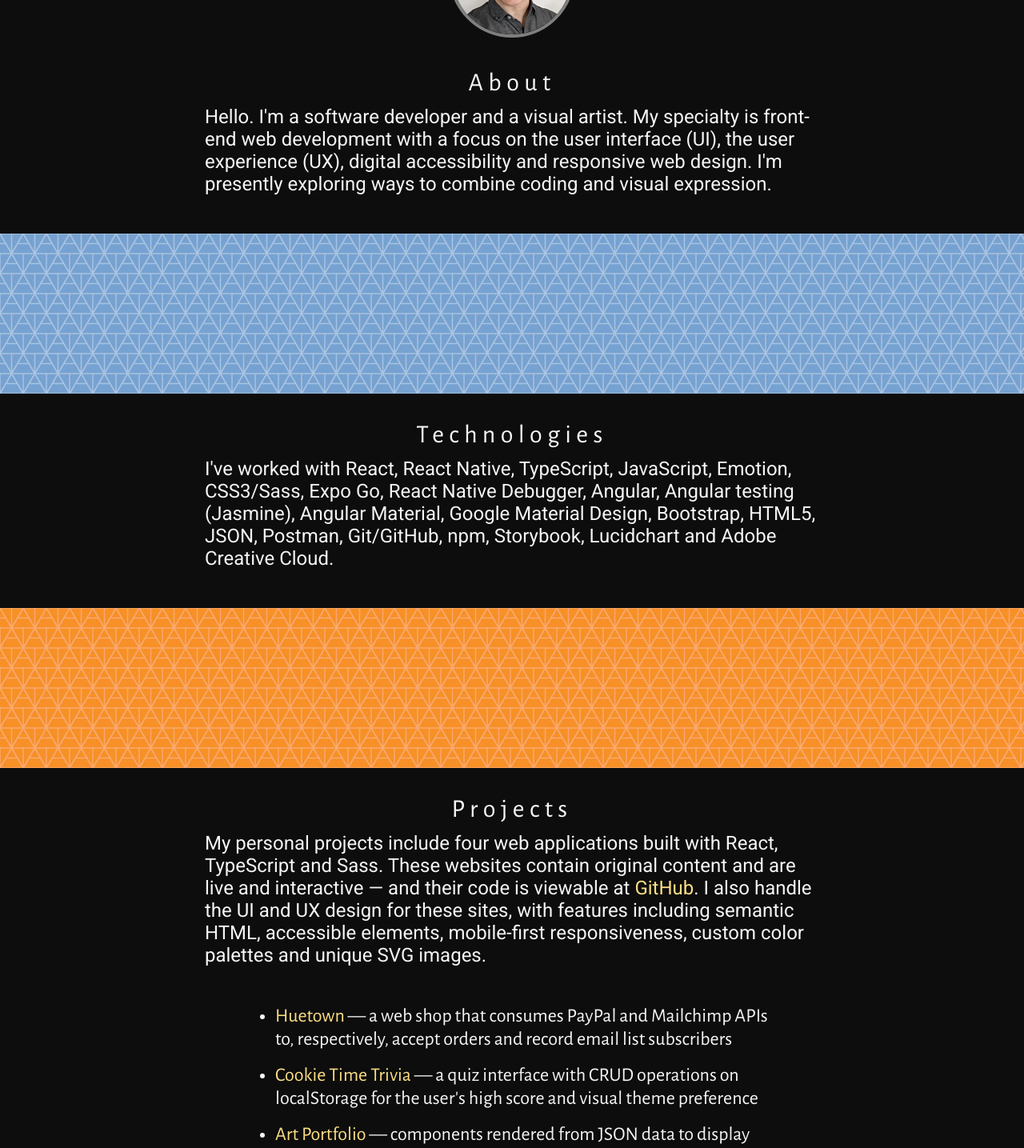
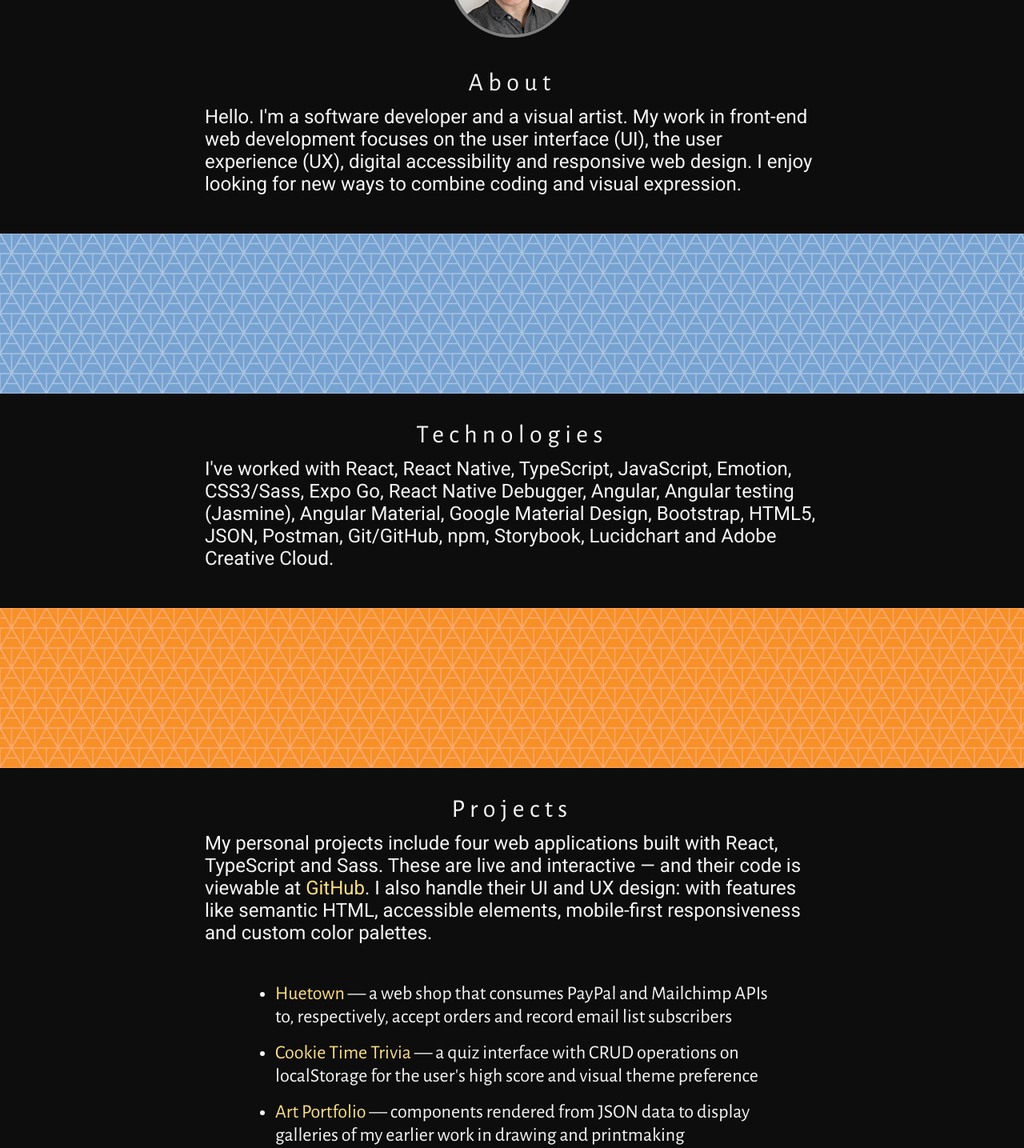
Before and after one commit to alecthibodeau/alecthibodeau.github.io, a React (Create React App) app: page / in a window 1280 px wide. Shown: the part 480-1915 px from the top of the page at 80% size. Built offline with nearby package versions, Linux system fonts and the light colour scheme.

Commit message:
Rewrite descriptive text

```diff
--- a/src/components/Footer.tsx
+++ b/src/components/Footer.tsx
@@ -29,17 +29,14 @@ function Footer(): JSX.Element {
     <footer>
       <div className="banner-04"></div>
       <section id={constants.sections.information}>
-        <div className="section-title">{helpers.formatTitleCase(constants.sections.information)}</div>
+        <div className="section-title">
+          {helpers.formatTitleCase(constants.sections.information)}
+        </div>
         <div className="information-box">
           {constants.informationItems.map(renderInformationItem)}
         </div>
-        <div>
-          <p>
-            I design and maintain this code portfolio site with React, TypeScript
-            and Sass (<a className="text-link" href={constants.hypertextReference.gitHub}>see
-            the code at GitHub</a>). Scroll up for more <a className="text-link" href="#projects">projects</a>.
-          </p>
-          <div className="credit">{`Alec Thibodeau, ${new Date().getFullYear()}`}</div>
+        <div className="credit">
+          {`Alec Thibodeau, ${new Date().getFullYear()}`}
         </div>
         <div className="stripes-container">
           {Array(7).fill('stripe').map((item: string, index: number) => {
--- a/src/components/Main.tsx
+++ b/src/components/Main.tsx
@@ -59,9 +59,9 @@ function Main(): JSX.Element {
         <img src={headshot} className="headshot-img" alt="Alec Thibodeau headshot" />
         <div className="section-title">{helpers.formatTitleCase(sections.about)}</div>
         <p>
-          Hello. I'm a software developer and a visual artist. My specialty is front-end
-          web development with a focus on the user interface (UI), the user experience (UX),
-          digital accessibility and responsive web design. I'm presently exploring ways to
+          Hello. I'm a software developer and a visual artist. My work in front-end
+          web development focuses on the user interface (UI), the user experience (UX),
+          digital accessibility and responsive web design. I enjoy looking for new ways to
           combine coding and visual expression.
         </p>
       </section>
@@ -80,10 +80,10 @@ function Main(): JSX.Element {
         <div className="section-title">{helpers.formatTitleCase(sections.projects)}</div>
         <p>
           My personal projects include four web applications built with React, TypeScript and Sass.
-          These websites contain original content and are live and interactive &mdash; and their code is
+          These are live and interactive &mdash; and their code is
           viewable at <a href={hypertextReference.gitHub} className="text-link">GitHub</a>.
-          I also handle the UI and UX design for these sites, with features including semantic HTML,
-          accessible elements, mobile-first responsiveness, custom color palettes and unique SVG images.
+          I also handle their UI and UX design: with features like semantic HTML,
+          accessible elements, mobile-first responsiveness and custom color palettes.
         </p>
         <ul>
           {projectItems.slice(0, 3).map(renderProjectDescription)}
--- a/src/styles/styles.scss
+++ b/src/styles/styles.scss
@@ -175,8 +175,8 @@ p {
 
   .project-info-title {
     margin-bottom: 12px;
-    font-size: 1.125rem;
-    font-weight: 500;
+    font-size: 1.25rem;
+    font-weight: 700;
     letter-spacing: $letter-spacing-standard;
     color: $application-font-color;
   }
@@ -194,6 +194,7 @@ p {
     .front-end,
     .back-end {
       margin: 12px auto 6px;
+      font-weight: 700;
     }
   }
 }
```
